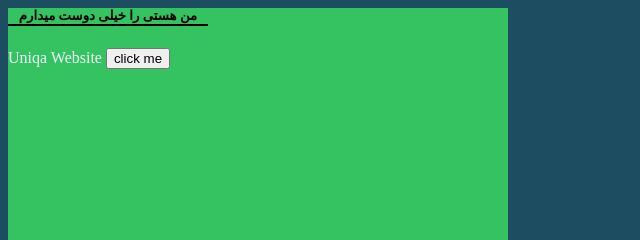
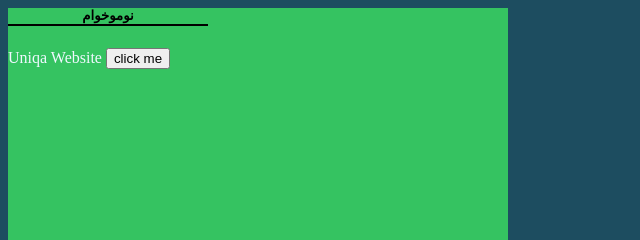
Before and after one commit to HastiGhahri/Our_first_project, a plain HTML site: page index.html in a window 1280 px wide. Shown: the top 240 px of the page, 0-640 px from the left. Drawn offline with Linux system fonts and the light colour scheme.

Commit message:
Update index.html

```diff
--- a/index.html
+++ b/index.html
@@ -12,7 +12,7 @@
 
 <body>
    <div class="hasti">
-    <h5> من هستی را خیلی دوست میدارم</h5>
+    <h5> نوموخوام</h5>
     <a href="uniqacc.com"> Uniqa Website </a>
     <button id="hastiBtn"> click me </button>
    </div>
```
